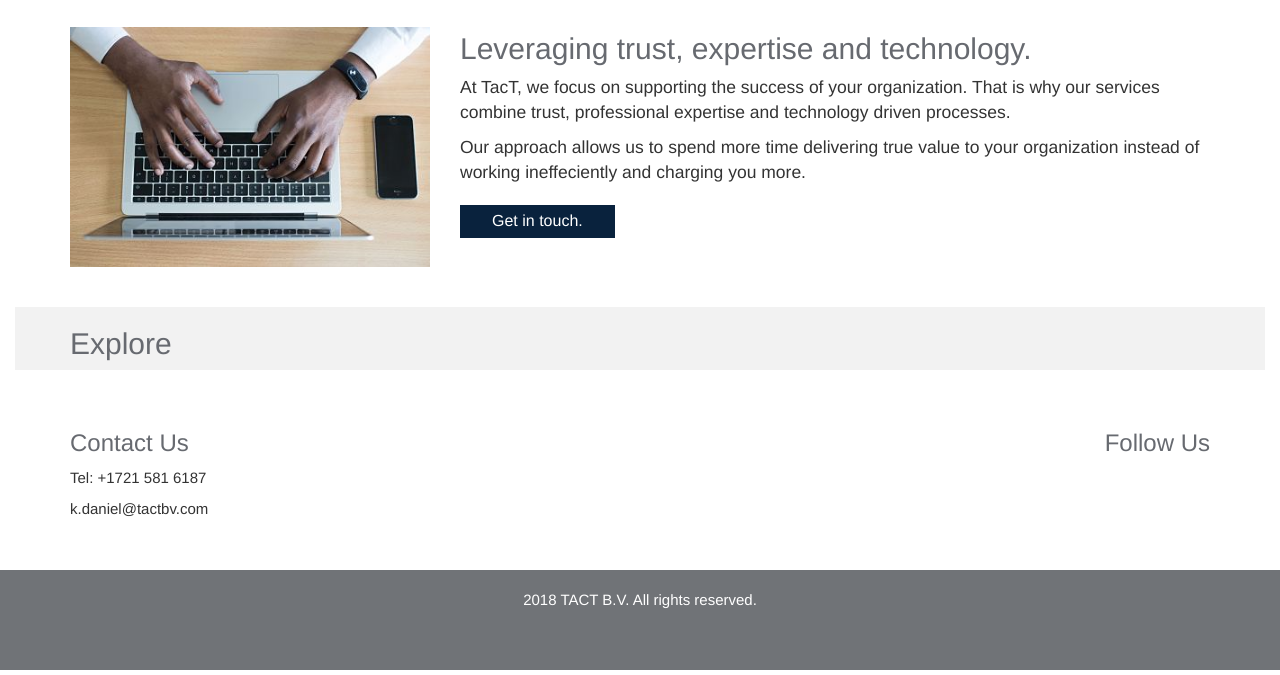
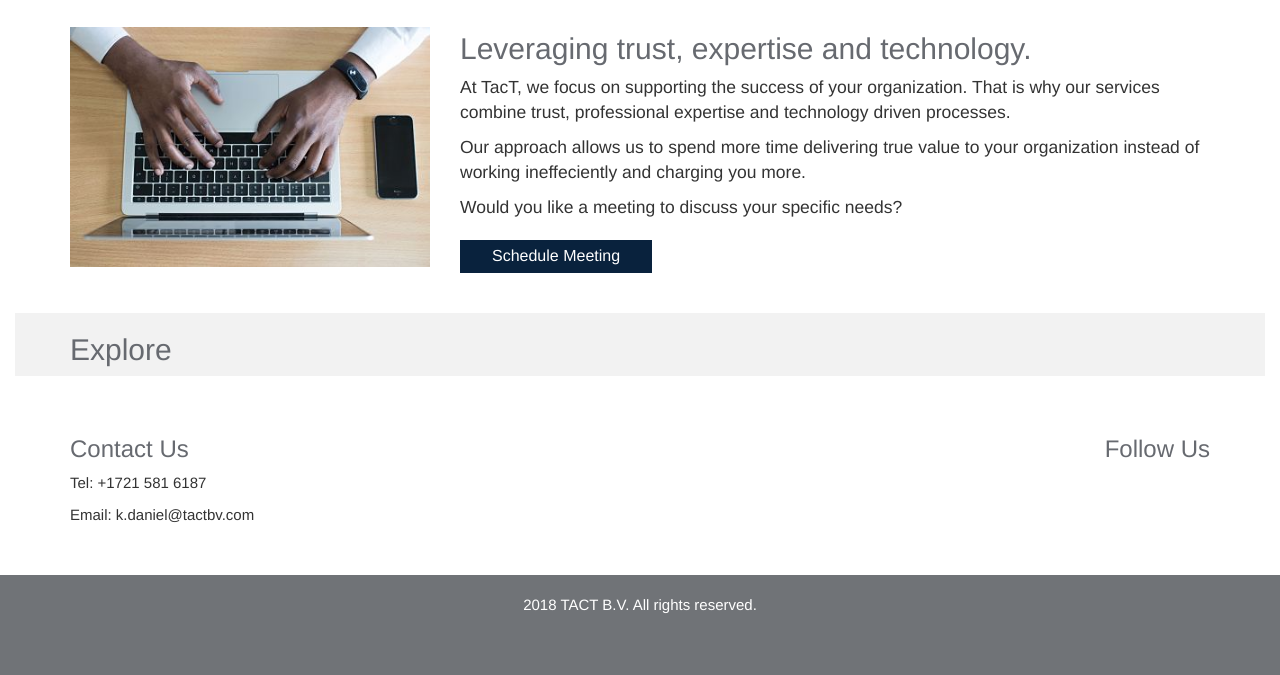
Before and after one commit to KenyattaDaniel/tact_web, a Django app: page /services/ in a window 1280 px wide. Shown: the part 339-1014 px from the top of the page. Run offline with Django 3.2, Linux system fonts and the light colour scheme; data that the repository does not hold is empty; some libraries are stand-ins or nearby versions.

Commit message:
TimeTap Integration Tweak

```diff
--- a/core/templates/core/contact.html
+++ b/core/templates/core/contact.html
@@ -27,9 +27,9 @@
 			<div class="typeform-widget" data-url="https://kenyattadaniel.typeform.com/to/BIvEw3" style="width: 100%; height: 500px;"></div> <script> (function() { var qs,js,q,s,d=document, gi=d.getElementById, ce=d.createElement, gt=d.getElementsByTagName, id="typef_orm", b="https://embed.typeform.com/"; if(!gi.call(d,id)) { js=ce.call(d,"script"); js.id=id; js.src=b+"embed.js"; q=gt.call(d,"script")[0]; q.parentNode.insertBefore(js,q) } })() </script> <div style="font-family: Sans-Serif;font-size: 12px;color: #999;opacity: 0.5; padding-top: 5px;"> powered by <a href="https://admin.typeform.com/signup?utm_campaign=BIvEw3&utm_source=typeform.com-12336856-Basic&utm_medium=typeform&utm_content=typeform-embedded-poweredbytypeform&utm_term=EN" style="color: #999" target="_blank">Typeform</a> </div>
 		</div>
 		<div class="col-lg-4 col-md-4 col-xs-12">
-			<h3>Appointments</h3>
-			<p>Would you like an appointment to further discuss your needs? A TacT representative can meet you at your office or public location. If you prefer, we can also schedule a call or video conferencing meeting.</p>
-			<a href="https://tact.timetap.com/" target="_blank"><button type="button">Book Appointment</button></a>
+			<h3>Schedule a Meeting</h3>
+			<p>Would you like a meeting to further discuss your needs? A TacT representative can meet you at your office. If you prefer, we can also schedule a call or video conferencing meeting.</p>
+			<a href="https://tact.timetap.com/" target="_blank"><button type="button">Schedule Meeting</button></a>
 
 		</div>
 
--- a/services/templates/services/categories.html
+++ b/services/templates/services/categories.html
@@ -27,7 +27,9 @@
 
 			<p>Our approach allows us to spend more time delivering true value to your organization instead of working ineffeciently and charging you more.</p>
 
-			<a href="{% url 'core:contact' %}"><button type="button">Get in touch.</button></a>
+			<p>Would you like a meeting to discuss your specific needs?</p>
+
+			<a href="https://tact.timetap.com/" target="_blank"><button type="button">Schedule Meeting</button></a>
 		</div>
 	</div>
 
--- a/templates/base.html
+++ b/templates/base.html
@@ -83,7 +83,7 @@
 						<div class="col-lg-6 col-md-6 col-xs-6 text-left">
 							<h3>Contact Us</h3>
 							<p>Tel: +1721 581 6187</p>
-							<p>k.daniel@tactbv.com</p>
+							<p>Email: k.daniel@tactbv.com</p>
 						</div>
 						<div class="col-lg-6 col-md-6 col-xs-6 text-right">
 							<h3>Follow Us</h3>
```
